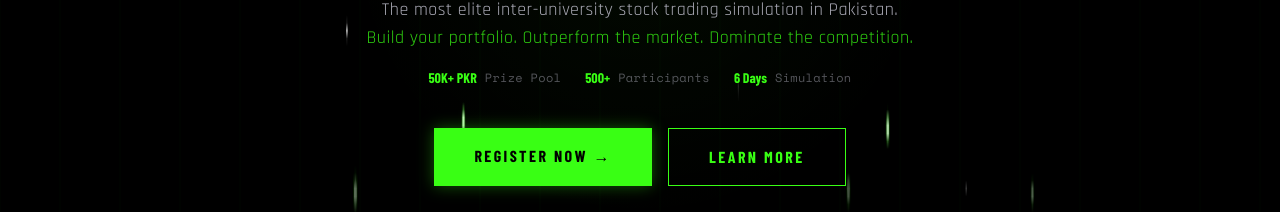
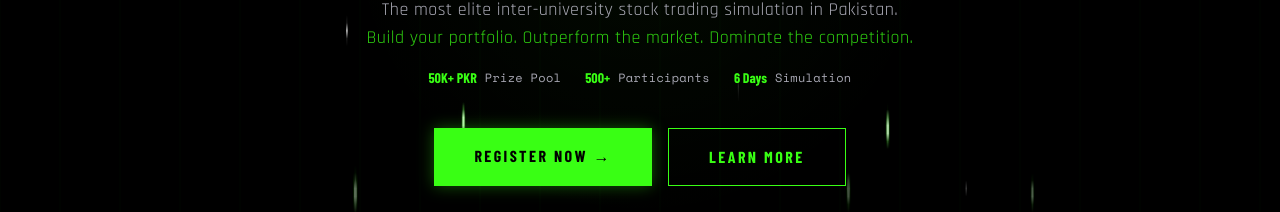
Before and after one commit to moizalisiddiqui/isc_webapp, a Next.js app: page / in a window 1280 px wide. Shown: the part 526-738 px from the top of the page. Built offline with nearby package versions, Linux system fonts and the light colour scheme; a web font is replaced by a local one.

Commit message:
fix: update text color for prize pool label for improved visibility

```diff
--- a/components/Hero.tsx
+++ b/components/Hero.tsx
@@ -64,7 +64,7 @@ export default function Hero() {
           {[{v:'50K+ PKR',l:'Prize Pool'},{v:'500+',l:'Participants'},{v:'6 Days',l:'Simulation'}].map(({v,l}) => (
             <div key={l} className="flex items-center gap-2">
               <span className="font-display font-bold text-neon">{v}</span>
-              <span className="text-silver/50 font-mono text-xs tracking-wide">{l}</span>
+              <span className="text-silver/100 font-mono text-xs tracking-wide">{l}</span>
             </div>
           ))}
         </div>
```
